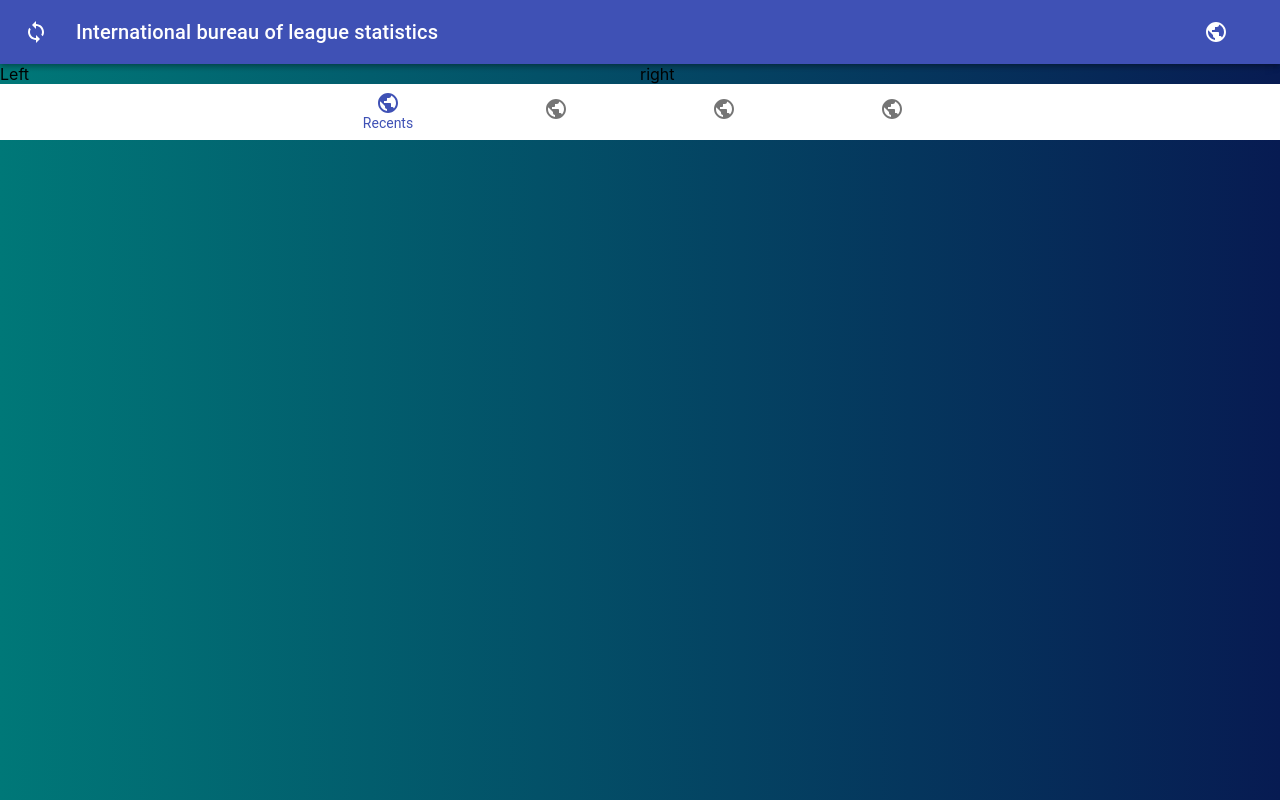
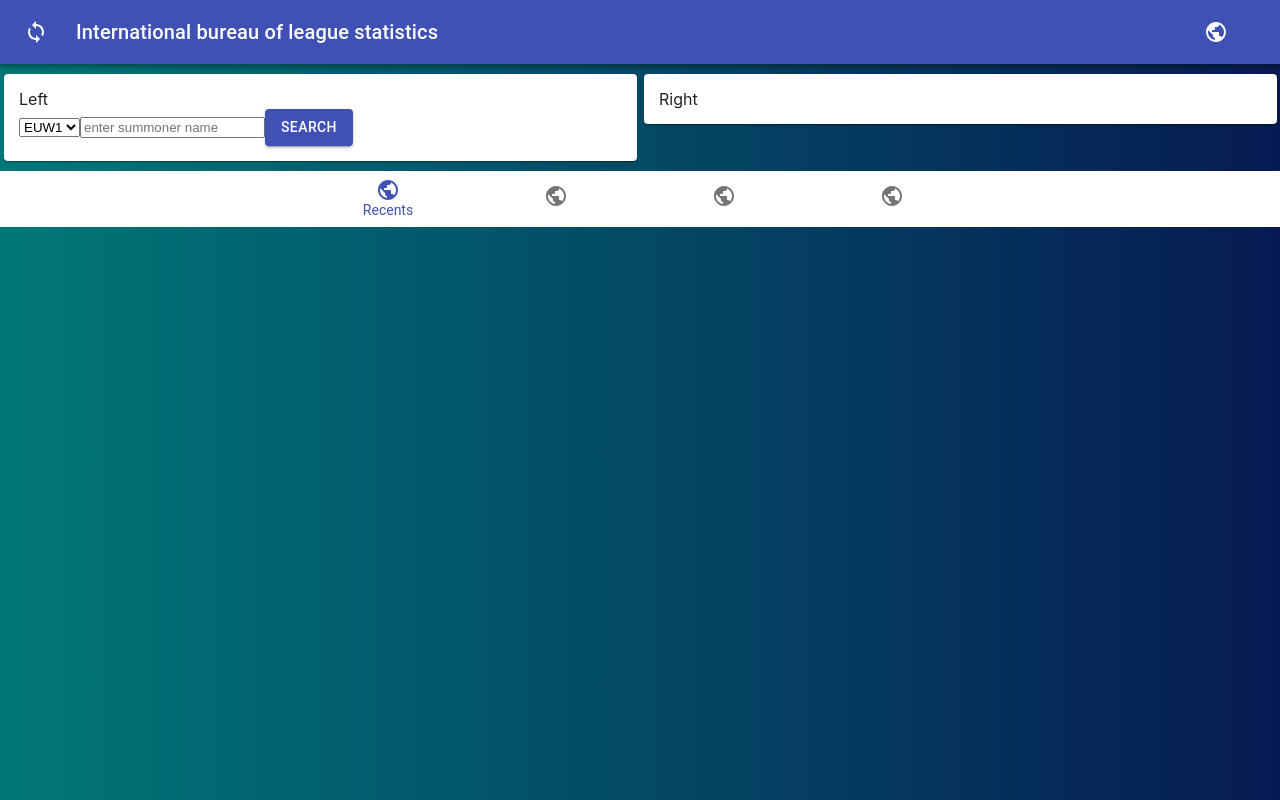
Before and after one commit to JeroenBlommendaal/LolStatsApp, a React (Create React App) app in the folder LolApp/Web/: page / in a window 1280 px wide. Built offline with nearby package versions, Linux system fonts and the light colour scheme.

Commit message:
body index script and styling

```diff
--- a/LolApp/Web/src/Components/SummonerSearch.js
+++ b/LolApp/Web/src/Components/SummonerSearch.js
@@ -1,4 +1,5 @@
 import React, { useState } from 'react';
+import Button from '@material-ui/core/Button';
 
 const SummonerSearch = () => {
     const [region, setRegion] = useState('euw1');
@@ -53,9 +54,9 @@ const SummonerSearch = () => {
                     value={summonerName}
                     onChange={onSummonerNameChange}
                 />
-                <button
+                <Button variant="contained" color="primary"
                     onClick={searchSummoner}
-                    >Search</button>
+                    >Search</Button>
             </>
             )
             : null}
--- a/LolApp/Web/src/Components/index.js
+++ b/LolApp/Web/src/Components/index.js
@@ -1,13 +1,22 @@
 import React from 'react';
-import { Grid } from '@material-ui/core'
+import { Grid, Paper } from '@material-ui/core'
 import SummonerSearch from './SummonerSearch'
+
+const paperStyle = {
+    Paper: { marginLeft: 4, marginRight: 3, padding: 15, marginTop: 10, marginBottom: 10 }
+}
 
 export default props =>
     <Grid container>
         <Grid item sm>
+            <Paper style={paperStyle.Paper}>
                 Left
+                <SummonerSearch />
+            </Paper>
         </Grid>
         <Grid item sm>
-        right
+            <Paper style={paperStyle.Paper}>
+                Right
+            </Paper>
         </Grid>
     </Grid>
```
Lines whose indentation alone changed are shown as unchanged.
